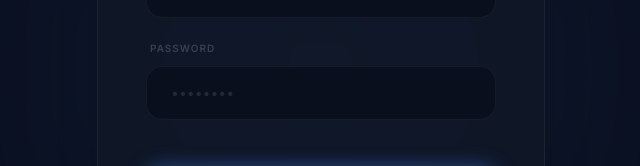
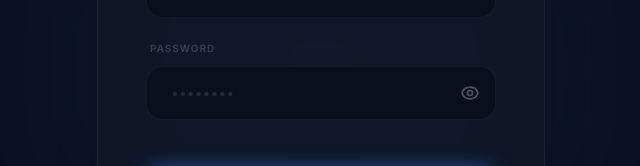
Before and after one commit to HaiderAliSQA/FM_Mobile_Accessories-, a React (Vite) app in the folder frontend/: page /admin/login in a window 1280 px wide. Shown: the part 331-497 px from the top of the page, without its empty margins (319-959 px from the left). Built offline with nearby package versions, Linux system fonts and the light colour scheme; no server answers.

Commit message:
feat: add admin login page with authentication and input validation

```diff
--- a/frontend/src/pages/admin/AdminLogin.tsx
+++ b/frontend/src/pages/admin/AdminLogin.tsx
@@ -9,6 +9,7 @@
 const AdminLogin: React.FC = () => {
   const [email, setEmail] = useState('');
   const [password, setPassword] = useState('');
+  const [showPassword, setShowPassword] = useState(false);
   const navigate = useNavigate();
   const dispatch = useAppDispatch();
   const [login, { isLoading }] = useLoginMutation();
@@ -64,16 +65,30 @@
             </div>
             <div className="space-y-2">
               <label className="text-[10px] font-bold text-gray-700 uppercase tracking-widest ml-1">Password</label>
+              <div className="relative">
                 <input
                   id="password"
                   name="password"
-                type="password"
+                  type={showPassword ? "text" : "password"}
                   required
                   value={password}
                   onChange={(e) => setPassword(e.target.value)}
-                className="w-full px-6 py-4 rounded-2xl bg-navy-dark border border-white/5 text-white placeholder-gray-800 outline-none focus:border-electric transition-all text-sm font-body"
+                  className="w-full px-6 py-4 pr-12 rounded-2xl bg-navy-dark border border-white/5 text-white placeholder-gray-800 outline-none focus:border-electric transition-all text-sm font-body"
                   placeholder="••••••••"
                 />
+                <button
+                  type="button"
+                  onClick={() => setShowPassword(!showPassword)}
+                  className="absolute right-4 top-1/2 -translate-y-1/2 text-gray-600 hover:text-white transition-colors"
+                  title={showPassword ? "Hide password" : "Show password"}
+                >
+                  {showPassword ? (
+                    <svg className="w-5 h-5" fill="none" stroke="currentColor" viewBox="0 0 24 24"><path strokeLinecap="round" strokeLinejoin="round" strokeWidth="2" d="M13.875 18.825A10.05 10.05 0 0112 19c-4.478 0-8.268-2.943-9.543-7a9.97 9.97 0 011.563-3.029m5.858.908a3 3 0 114.243 4.243M9.878 9.878l4.242 4.242M9.88 9.88l-3.29-3.29m7.532 7.532l3.29 3.29M3 3l3.59 3.59m0 0A9.953 9.953 0 0112 5c4.478 0 8.268 2.943 9.543 7a10.025 10.025 0 01-4.132 5.411m0 0L21 21" /></svg>
+                  ) : (
+                    <svg className="w-5 h-5" fill="none" stroke="currentColor" viewBox="0 0 24 24"><path strokeLinecap="round" strokeLinejoin="round" strokeWidth="2" d="M15 12a3 3 0 11-6 0 3 3 0 016 0z" /><path strokeLinecap="round" strokeLinejoin="round" strokeWidth="2" d="M2.458 12C3.732 7.943 7.523 5 12 5c4.478 0 8.268 2.943 9.542 7-1.274 4.057-5.064 7-9.542 7-4.477 0-8.268-2.943-9.542-7z" /></svg>
+                  )}
+                </button>
+              </div>
             </div>
           </div>
 
```
Lines whose indentation alone changed are shown as unchanged.
